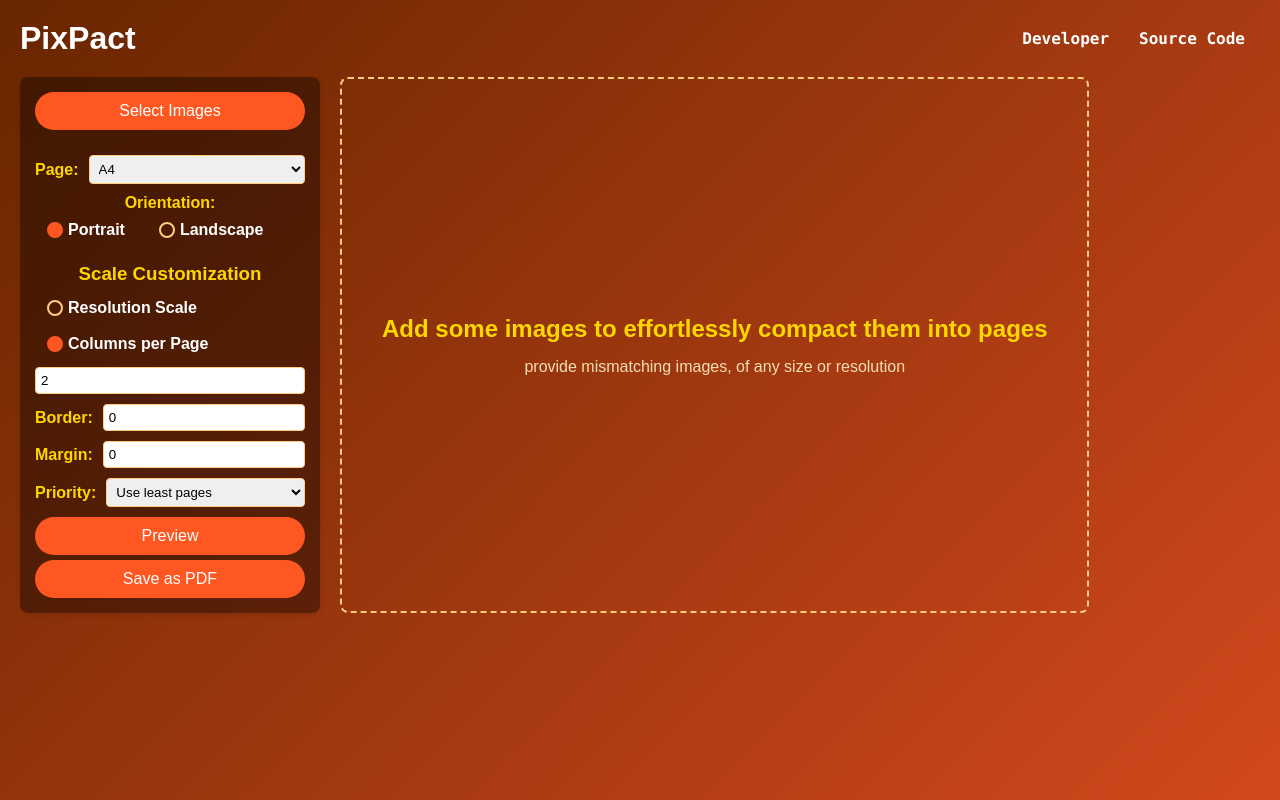
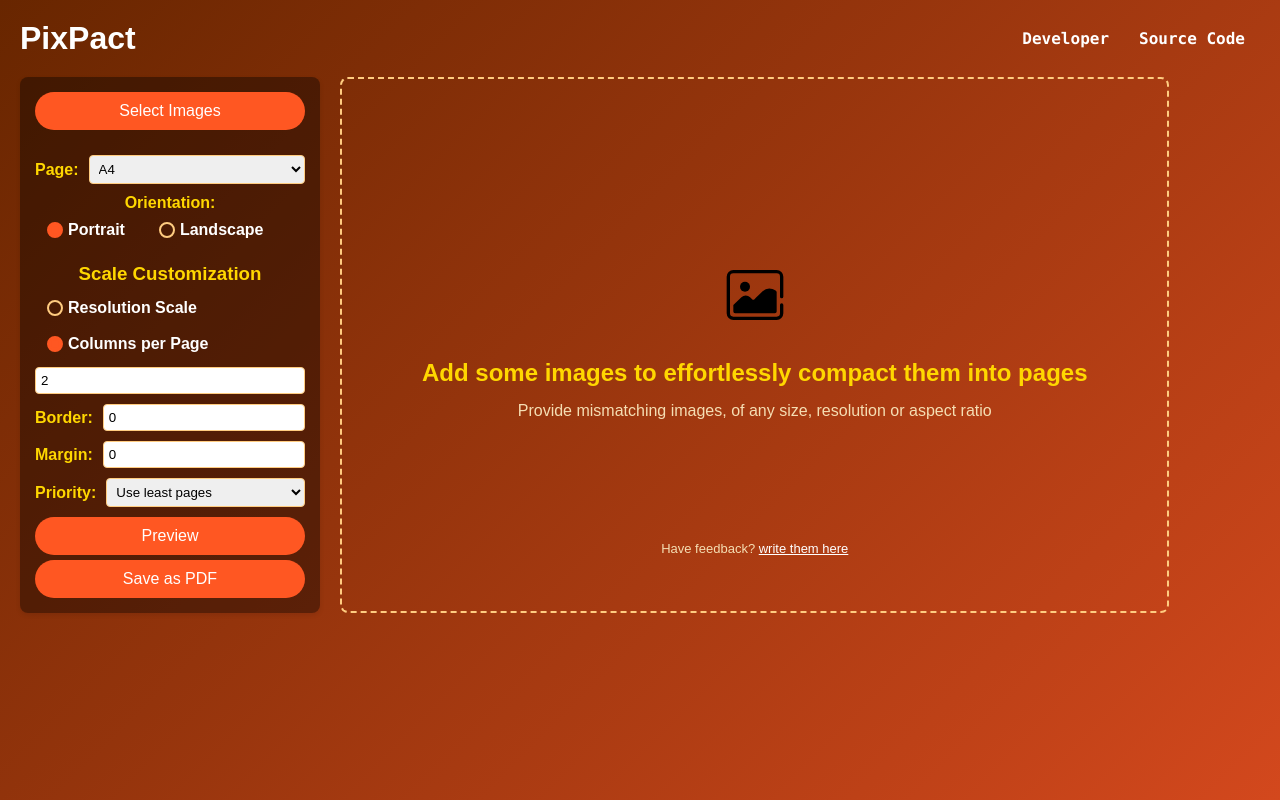
Before and after one commit to legendsayantan/PixPact, a React (Create React App) app: page / in a window 1280 px wide. Built offline with nearby package versions, Linux system fonts and the light colour scheme.

Commit message:
added feedback link

```diff
--- a/src/PixPact.css
+++ b/src/PixPact.css
@@ -482,6 +482,14 @@
     border-radius: 8px;
 }
 
+.empty-preview div{
+    height: 90%;
+    text-align: center;
+    justify-content: center;
+    padding: 40px;
+    align-content: center;
+}
+
 .empty-preview h2 {
     margin-bottom: 15px;
     font-size: 1.5em;
@@ -492,3 +500,8 @@
     font-size: 1em;
     color: wheat;
 }
+
+.empty-preview a {
+    color: white;
+    transition: color 0.3s;
+}
--- a/src/PixPact.jsx
+++ b/src/PixPact.jsx
@@ -1,6 +1,7 @@
 import React, { useState, useRef } from 'react';
 import './PixPact.css';
 import { jsPDF } from 'jspdf';
+import empty_preview_image from "./images/icon.svg"
 
 // All dimensions in mm for paper sizes
 const paperSizes = {
@@ -385,29 +386,6 @@
         setPdfLoading(false);
     };
 
-    // Prepare preview for the calculated page in the Calculate popup.
-    let previewPageStyle = {};
-    let scaleFactor = 1;
-    if (pageFormat) {
-        let pageWidth, pageHeight;
-        if (pageFormat === "Custom") {
-            pageWidth = parseFloat(customPageWidth) || 210;
-            pageHeight = parseFloat(customPageHeight) || 297;
-        } else {
-            const dims = paperSizes[pageFormat];
-            pageWidth = dims.width;
-            pageHeight = dims.height;
-        }
-        if (orientation === "landscape") {
-            [pageWidth, pageHeight] = [pageHeight, pageWidth];
-        }
-        const aspectRatio = pageHeight / pageWidth;
-        const previewWidth = orientation === "landscape" ? 500 : 300;
-        const previewHeight = previewWidth * aspectRatio;
-        scaleFactor = previewWidth / pageWidth;
-        previewPageStyle = { width: previewWidth, height: previewHeight, position: 'relative', backgroundColor: '#fff' };
-    }
-
     return (
         <div className="home-container">
             {pdfLoading && (
@@ -596,8 +574,12 @@
                 {
                     images.length === 0 ? (
                         <div className="empty-preview">
-                            <h2>Add some images to effortlessly compact them into pages</h2>
-                            <p>provide mismatching images, of any size or resolution</p>
+                            <div>
+                                <img src={empty_preview_image} alt="add" style={{width:"100px",height:"100px",color:"white"}}/>
+                                <h2>Add some images to effortlessly compact them into pages</h2>
+                                <p>Provide mismatching images, of any size, resolution or aspect ratio</p>
+                            </div>
+                            <p style={{alignSelf:"end",fontSize:"small"}}>Have feedback? <a href="https://github.com/legendsayantan/pixpact/issues">write them here</a></p>
                         </div>
                     ) : (
                         <div className="previews">
```
Also changed, not shown: src/images/icon.svg (added).
